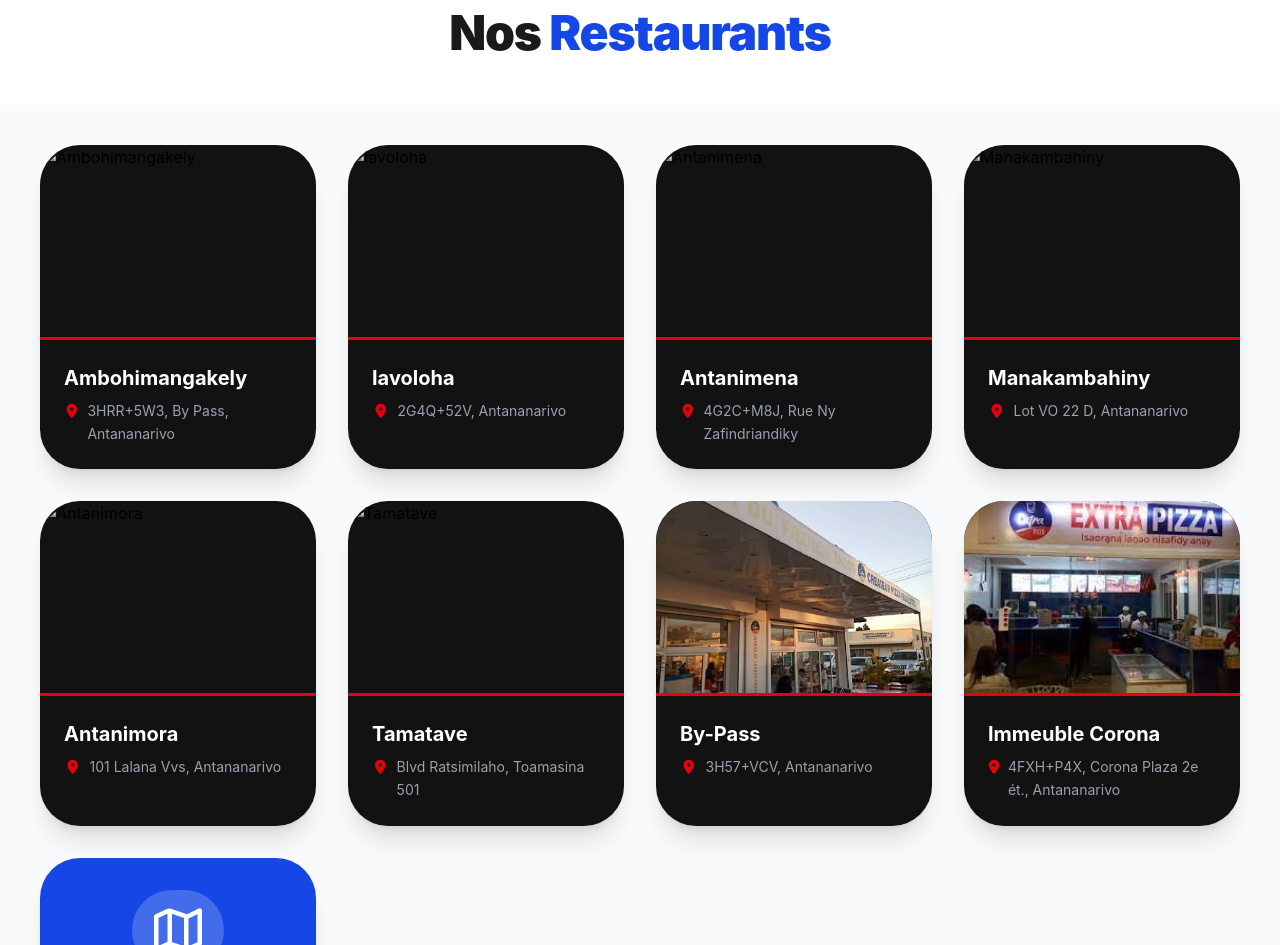
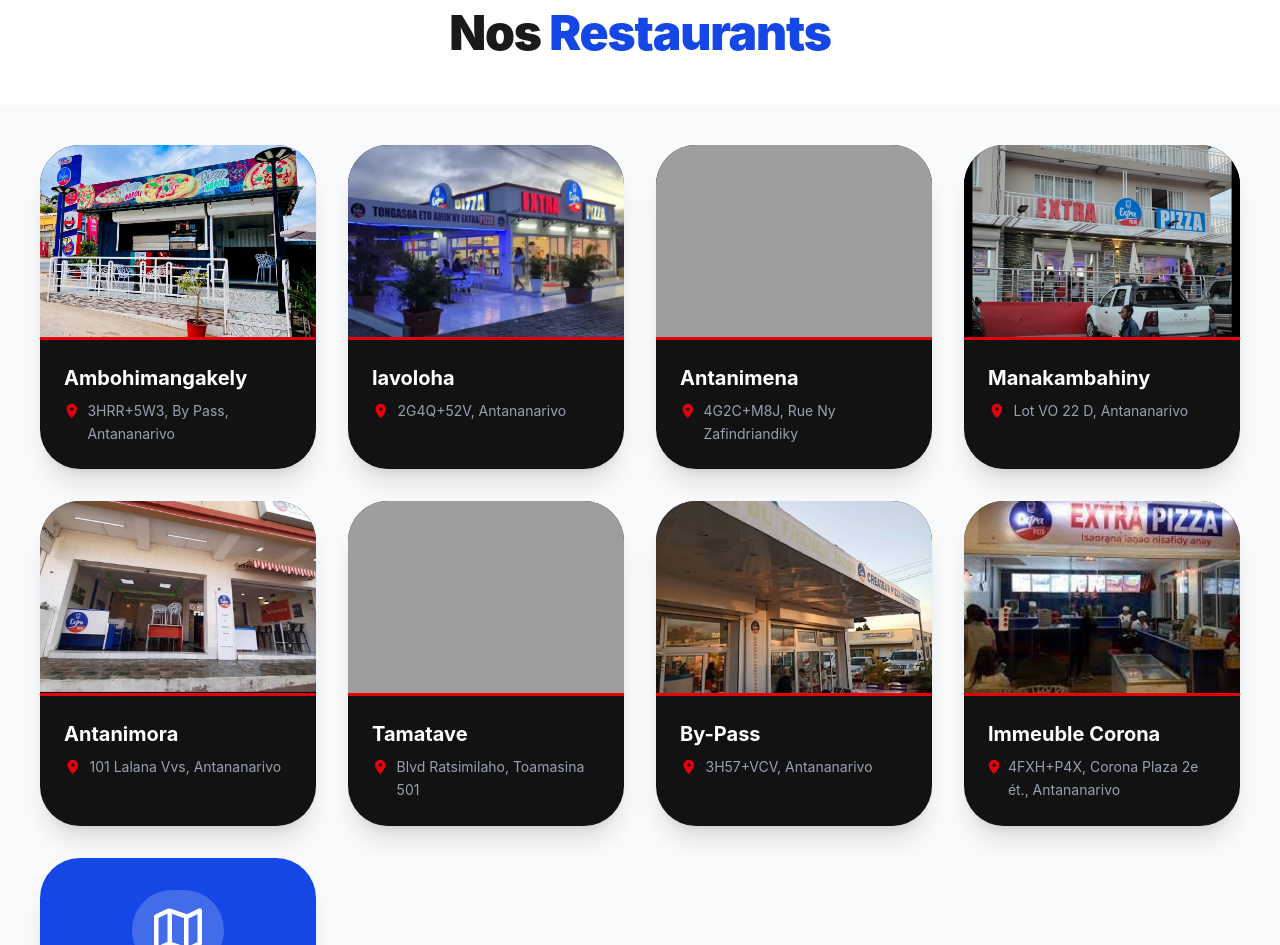
Before and after one commit to Titran-Jules/EXTRA-PIZZA_websit_made_with_tailwind, a website: page index.html in a window 1280 px wide. Shown: the part 2111-3056 px from the top of the page. Drawn offline with nearby package versions, Linux system fonts and the light colour scheme; files that its build step writes are made by us from their sources; the site is published under a folder, as on GitHub Pages, so addresses that start at the root find nothing; files whose address does not match are found by name.

Commit message:
src image

```diff
--- a/index.html
+++ b/index.html
@@ -224,7 +224,7 @@
     <section class="grid grid-cols-1 sm:grid-cols-2 md:grid-cols-3 lg:grid-cols-4 gap-8 p-10 bg-gray-50 font-sans">
       <div class="flex flex-col overflow-hidden rounded-[2.5rem] bg-[#121212] shadow-xl transition-transform duration-300 hover:scale-[1.02]">
         <div class="h-48 w-full">
-        <img src="/Images/lieu-extra-pizza/Ambohimangakely.jpg" alt="Ambohimangakely" class="h-full w-full object-cover">
+        <img src="Images/lieu-extra-pizza/Ambohimangakely.jpg" alt="Ambohimangakely" class="h-full w-full object-cover">
       </div>
       <div class="h-[3px] w-full bg-red-600"></div>
       <div class="p-6">
@@ -236,7 +236,7 @@
 
   <div class="flex flex-col overflow-hidden rounded-[2.5rem] bg-[#121212] shadow-xl transition-transform duration-300 hover:scale-[1.02]">
     <div class="h-48 w-full">
-      <img src="/Images/lieu-extra-pizza/Iaviloha.jpg" alt="Iavoloha" class="h-full w-full object-cover">
+      <img src="Images/lieu-extra-pizza/Iaviloha.jpg" alt="Iavoloha" class="h-full w-full object-cover">
     </div>
     <div class="h-[3px] w-full bg-red-600"></div>
       <div class="p-6">
@@ -248,7 +248,7 @@
 
     <div class="flex flex-col overflow-hidden rounded-[2.5rem] bg-[#121212] shadow-xl transition-transform duration-300 hover:scale-[1.02]">
       <div class="h-48 w-full">
-        <img src="/Images/lieu-extra-pizza/Antanimena1.jpg" alt="Antanimena" class="h-full w-full object-cover">
+        <img src="Images/lieu-extra-pizza/Antanimena1.jpg" alt="Antanimena" class="h-full w-full object-cover">
       </div>
       <div class="h-[3px] w-full bg-red-600"></div>
       <div class="p-6">
@@ -260,7 +260,7 @@
 
     <div class="flex flex-col overflow-hidden rounded-[2.5rem] bg-[#121212] shadow-xl transition-transform duration-300 hover:scale-[1.02]">
       <div class="h-48 w-full">
-        <img src="/Images/lieu-extra-pizza/Manakambahiny.jpg" alt="Manakambahiny" class="h-full w-full object-cover">
+        <img src="Images/lieu-extra-pizza/Manakambahiny.jpg" alt="Manakambahiny" class="h-full w-full object-cover">
       </div>
       <div class="h-[3px] w-full bg-red-600"></div>
       <div class="p-6">
@@ -272,7 +272,7 @@
 
     <div class="flex flex-col overflow-hidden rounded-[2.5rem] bg-[#121212] shadow-xl transition-transform duration-300 hover:scale-[1.02]">
       <div class="h-48 w-full">
-        <img src="/Images/lieu-extra-pizza/Antanimora.jpg" alt="Antanimora" class="h-full w-full object-cover">
+        <img src="Images/lieu-extra-pizza/Antanimora.jpg" alt="Antanimora" class="h-full w-full object-cover">
       </div>
       <div class="h-[3px] w-full bg-red-600"></div>
       <div class="p-6">
@@ -284,7 +284,7 @@
 
     <div class="flex flex-col overflow-hidden rounded-[2.5rem] bg-[#121212] shadow-xl transition-transform duration-300 hover:scale-[1.02]">
       <div class="h-48 w-full">
-        <img src="/Images/lieu-extra-pizza/Tamatave.jpg" alt="Tamatave" class="h-full w-full object-cover">
+        <img src="Images/lieu-extra-pizza/Tamatave.jpg" alt="Tamatave" class="h-full w-full object-cover">
       </div>
       <div class="h-[3px] w-full bg-red-600"></div>
       <div class="p-6">
```
